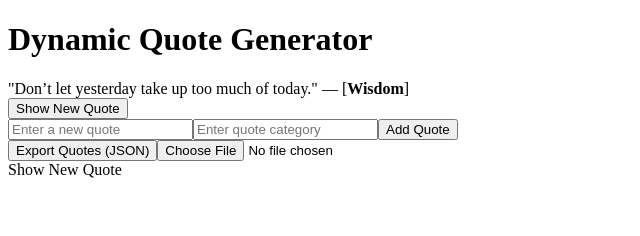
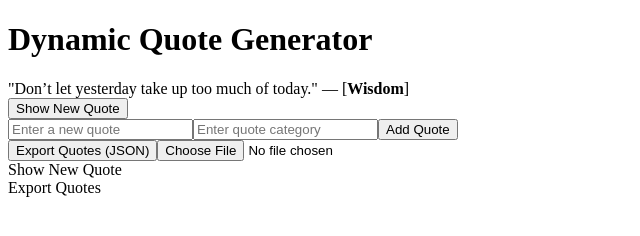
Before and after one commit to Beldine-oss/alx_fe_javascript, a plain HTML site: page dom-manipulation/index.html in a window 1280 px wide. Shown: the whole page, without its empty margins (0-640 px from the left). Drawn offline with Linux system fonts and the light colour scheme.

Commit message:
Export Quotes

```diff
--- a/dom-manipulation/index.html
+++ b/dom-manipulation/index.html
@@ -16,6 +16,7 @@
   <div id="formContainer"></div>
   <div id="quoteDisplay"></div>
   <div id="newQuote">Show New Quote</div>
+  <div id="exportQuotesBtn">Export Quotes</div>
 
   <script src="script.js"></script>
 </body>
```
